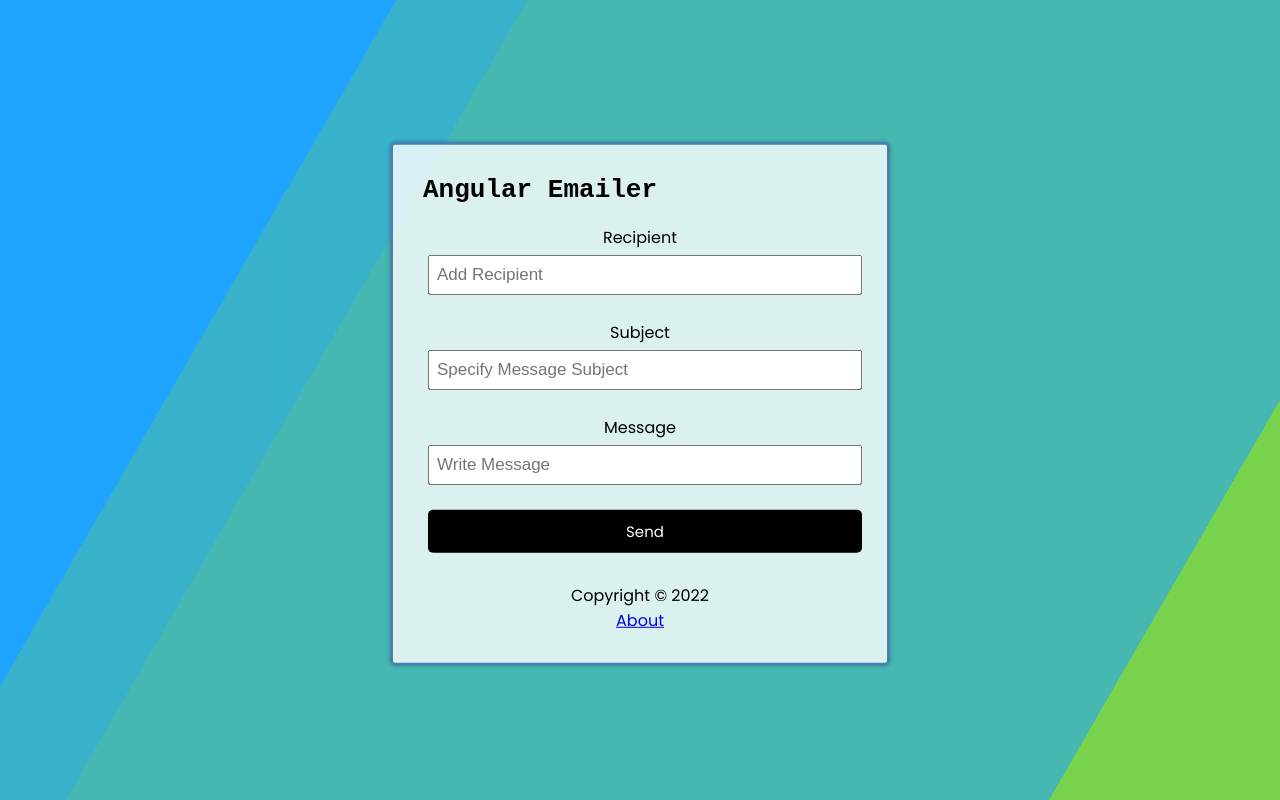
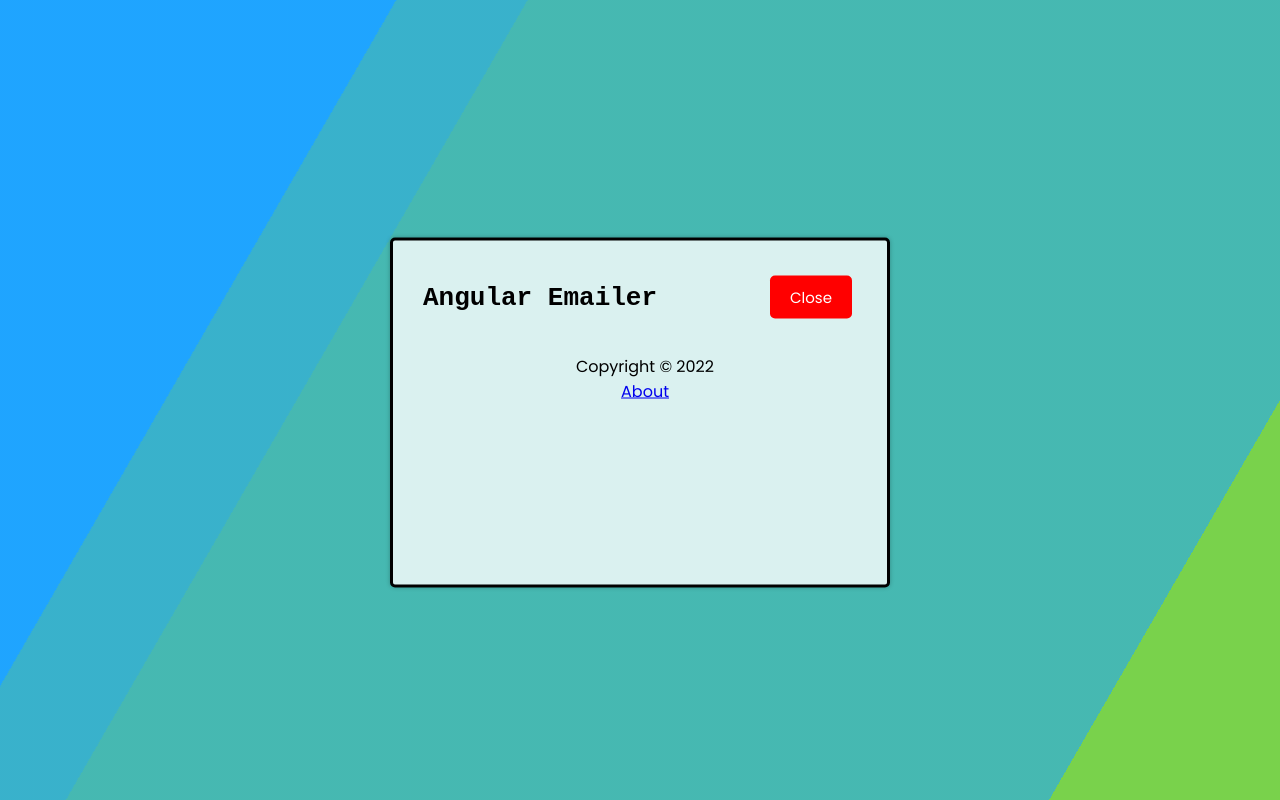
Before and after one commit to kyledavis109/Angular-App, an Angular app: page / in a window 1280 px wide. Built offline with nearby package versions, Linux system fonts and the light colour scheme.

Commit message:
Added button form toggle functionality.

```diff
--- a/src/app/app.component.ts
+++ b/src/app/app.component.ts
@@ -6,5 +6,5 @@ import { Component } from '@angular/core';
   styleUrls: ['./app.component.css']
 })
 export class AppComponent {
-  title = 'angular-email-app';
+  title = 'angular-emailer-app';
 }
--- a/src/app/components/button/button.component.html
+++ b/src/app/components/button/button.component.html
@@ -1,6 +1,7 @@
 <button
     class="btn"
     [ngStyle]="{'background-color': color}"
+    (click)="onClick()"
 >
     {{ text }}
 </button>
--- a/src/app/components/button/button.component.ts
+++ b/src/app/components/button/button.component.ts
@@ -9,15 +9,15 @@ import { Component, OnInit, Input, Output, EventEmitter } from '@angular/core';
 export class ButtonComponent implements OnInit {
   @Input() text!: string;
   @Input() color!: string;
-  // @Output() btnClick = new EventEmitter();
+  @Output() btnClick = new EventEmitter();
 
   constructor() { }
 
   ngOnInit(): void {
   }
 
-  // onClick() {
-  //   this.btnClick.emit()
-  // }
+  onClick() {
+    this.btnClick.emit()
+  }
 
 }
--- a/src/app/components/email-item/email-item.component.html
+++ b/src/app/components/email-item/email-item.component.html
@@ -1,4 +1,4 @@
-<form class="add-form" [formGroup]="infoForm" (ngSubmit)="sendMail()" #form="ngForm">
+<form *ngIf="showAddTask" class="add-form" [formGroup]="infoForm" (ngSubmit)="sendMail()" #form="ngForm">
   <div class="form-control">
     <label for="text">Recipient</label>
     <input
--- a/src/app/components/email-item/email-item.component.ts
+++ b/src/app/components/email-item/email-item.component.ts
@@ -1,6 +1,7 @@
 import { Component, OnInit } from '@angular/core';
 import { FormGroup, FormControl, FormBuilder, Validators, FormArray } from '@angular/forms';
 import { Subscription } from 'rxjs';
+import { UiService } from 'src/app/services/ui.service';
 import { MessageService } from 'src/app/services/message.service';
 
 @Component({
@@ -9,11 +10,12 @@ import { MessageService } from 'src/app/services/message.service';
   styleUrls: ['./email-item.component.css']
 })
 export class EmailItemComponent implements OnInit {
+  nodeMailerForm!: FormGroup;
+  showAddTask!: boolean;
   public subscription!: Subscription;
-  nodeMailerForm!: FormGroup;
 
-  constructor(private send: MessageService, private fb: FormBuilder) {
-
+  constructor(private send: MessageService, private fb: FormBuilder, private uiService: UiService) {
+    this.subscription = this.uiService.onToggle().subscribe((value) => (this.showAddTask = value));
   }
 
   infoForm = this.fb.group({
--- a/src/app/components/footer/footer.component.css
+++ b/src/app/components/footer/footer.component.css
@@ -1,4 +1,5 @@
 footer {
     margin-top: 30px;
+    margin-left: 10px;
     text-align: center;
 }
--- a/src/app/components/header/header.component.html
+++ b/src/app/components/header/header.component.html
@@ -1,8 +1,9 @@
 <header>
     <h1>{{ title }}</h1>
-    <!-- <app-button
+    <app-button
+        *ngIf="hasRoute('/')"
         color="{{ showAddTask ? 'red' : 'green' }}"
-        text="{{ showAddTask ? 'Close' : 'Add' }}"
-        >
-    </app-button> -->
+        text="{{ showAddTask ? 'Close' : 'Open' }}"
+        (btnClick)="toggleAddTask()">
+    </app-button>
 </header>
--- a/src/app/components/header/header.component.ts
+++ b/src/app/components/header/header.component.ts
@@ -1,4 +1,7 @@
 import { Component, OnInit } from '@angular/core';
+import { UiService } from 'src/app/services/ui.service';
+import { Subscription } from 'rxjs';
+import { Router } from '@angular/router';
 @Component({
   selector: 'app-header',
   templateUrl: './header.component.html',
@@ -7,10 +10,21 @@ import { Component, OnInit } from '@angular/core';
 export class HeaderComponent implements OnInit {
   title: string = 'Angular Emailer';
   showAddTask: boolean = true;
+  subscription!: Subscription;
 
-  constructor() { }
+  constructor(private uiService: UiService, private router: Router) {
+    this.subscription = this.uiService.onToggle().subscribe((value) => (this.showAddTask = value));
+  }
 
   ngOnInit(): void {
   }
 
+  toggleAddTask() {
+    this.uiService.toggleAddTask();
+  }
+
+  hasRoute(route: string) {
+    return this.router.url === route;
+  }
+
 }
--- /dev/null
+++ b/src/app/services/ui.service.ts
@@ -0,0 +1,22 @@
+import { Injectable } from '@angular/core';
+import { Observable, Subject } from 'rxjs';
+
+@Injectable({
+  providedIn: 'root'
+})
+export class UiService {
+  private showAddTask: boolean = false;
+  private subject = new Subject<any>();
+
+  constructor() { }
+
+  toggleAddTask(): void {
+    this.showAddTask = !this.showAddTask;
+    this.subject.next(this.showAddTask);
+  }
+
+  onToggle(): Observable<any> {
+    return this.subject.asObservable();
+  }
+
+}
--- a/src/styles.css
+++ b/src/styles.css
@@ -16,7 +16,7 @@ body {
   margin: 30px auto;
   overflow: auto;
   min-height: 350px;
-  border: 3px solid steelblue;
+  border: 3px solid black;
   padding: 30px;
   border-radius: 5px;
   /* margin-top: 100px; */
```
Also changed, not shown: 1 other file (tests, documents, lock files or other folders).
